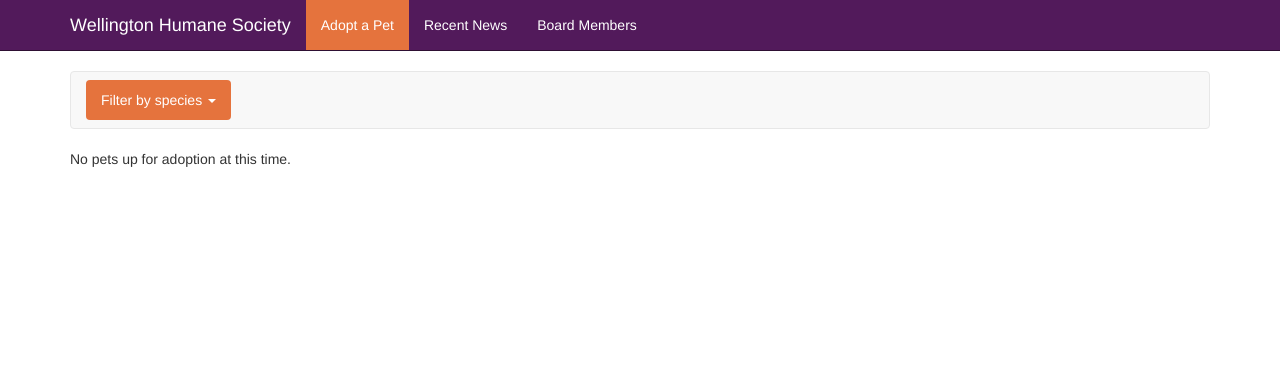
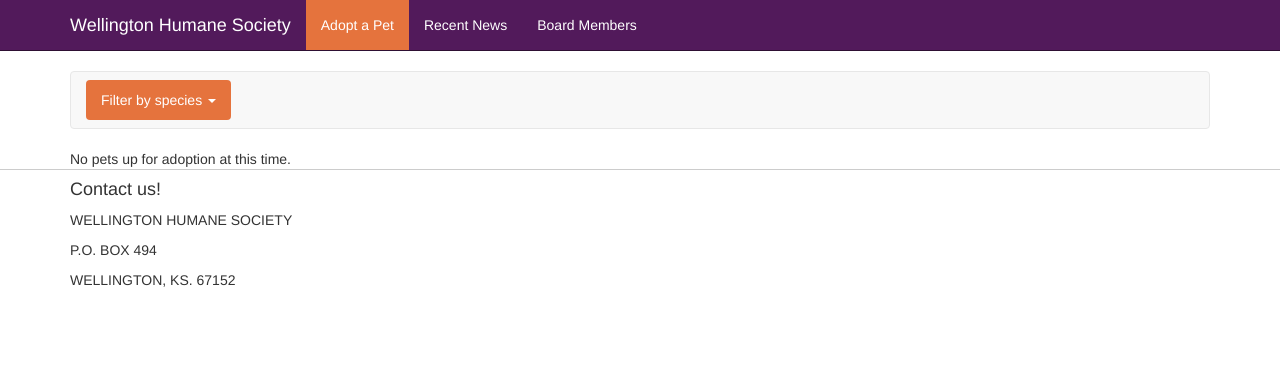
Before and after one commit to erkstyn/WHS, a Django app: page /pets/ in a window 1280 px wide. Shown: the top 389 px of the page. Run offline with Django 3.2, Linux system fonts and the light colour scheme; data that the repository does not hold is empty; parts of the project's set-up code (start-up, migrations or seed data) failed here and were passed over; some libraries are stand-ins or nearby versions.

Commit message:
add some more contact info

```diff
--- a/humanesociety/templates/base.html
+++ b/humanesociety/templates/base.html
@@ -50,6 +50,16 @@
         {% endblock %}
     </div>
     {% endblock framing %}
+
+    <footer>
+        <div class="container">
+            <h4>Contact us!</h4>
+            <p>WELLINGTON HUMANE SOCIETY
+            <p>P.O. BOX 494
+            <p>WELLINGTON, KS. 67152
+        </div>
+    </footer>
+
     {% bootstrap_javascript jquery=True %}
     {% block extra_script %}{% endblock %}
 </body>
--- a/humanesociety/templates/homepage.html
+++ b/humanesociety/templates/homepage.html
@@ -4,6 +4,11 @@
 {% block body_class %}hero list{% endblock %}
 
 {% block content %}
+    <div class="jumbotron">
+        <h1>Wellington, KS Humane Society</h1>
+        <h2>Volunteers are always welcome!</h2>
+    </div>
+
     <div class="page-header">
         <h2><a href="{% url "entry_list" %}">Recent News</a></h2>
     </div>
--- a/static/css/main.css
+++ b/static/css/main.css
@@ -21,3 +21,7 @@
 .entry-item .tease h3 {
     font-size: 100%;
 }
+
+footer {
+  border-top: 1px solid #ccc;
+}
```
